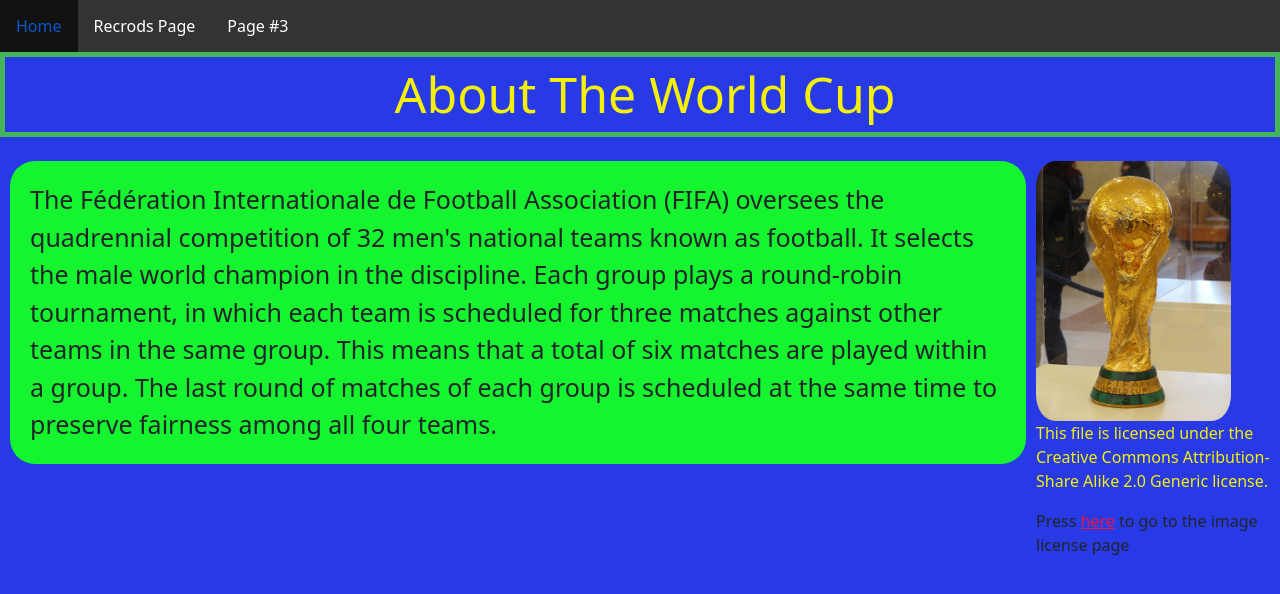
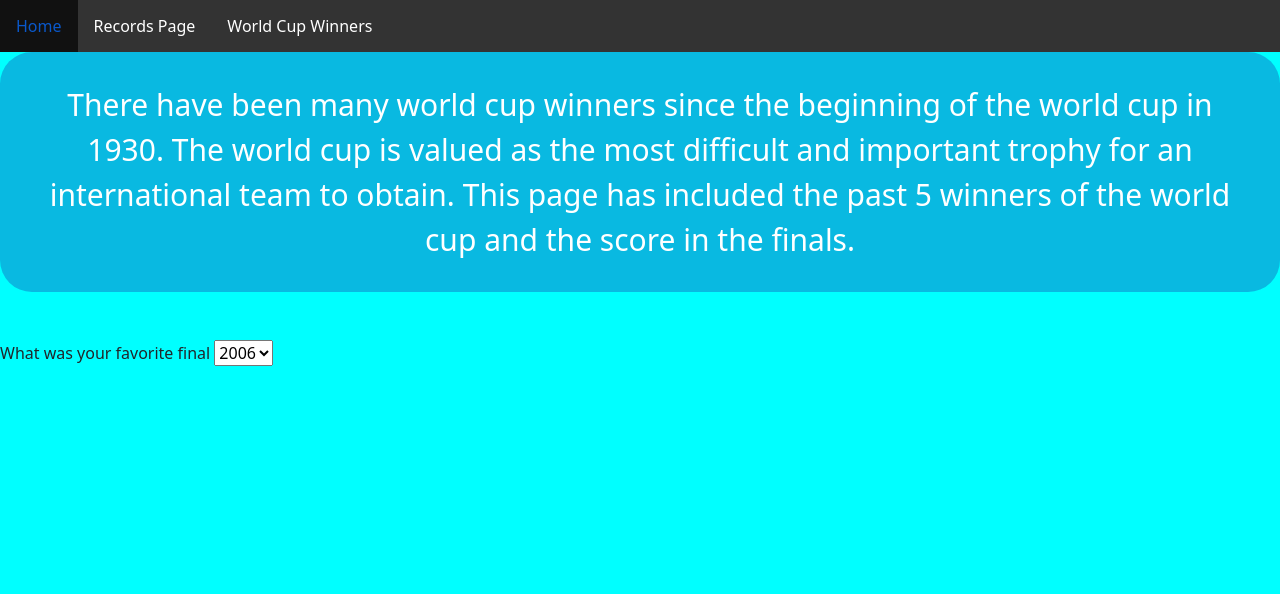
Before and after one commit to GaithS/FinalProject, a plain HTML site: page ThirdPageWC.html in a window 1280 px wide. Drawn offline with nearby package versions, Linux system fonts and the light colour scheme.

Commit message:
Today I worked on the third page of my website. I will also be trying out JS features.

```diff
--- a/FirstPage.css
+++ b/FirstPage.css
@@ -1,6 +1,6 @@
 
 
-  body {
+body {
     background-color: rgb(39, 58, 229);
   }
 
--- a/ThirdPageWC.html
+++ b/ThirdPageWC.html
@@ -4,53 +4,47 @@
     <link href="https://cdn.jsdelivr.net/npm/bootstrap@5.1.3/dist/css/bootstrap.min.css" rel="stylesheet" integrity="sha384-1BmE4kWBq78iYhFldvKuhfTAU6auU8tT94WrHftjDbrCEXSU1oBoqyl2QvZ6jIW3" crossorigin="anonymous">
     <!--bootstrap JS-->
     <script src="https://cdn.jsdelivr.net/npm/bootstrap@5.1.3/dist/js/bootstrap.bundle.min.js" integrity="sha384-ka7Sk0Gln4gmtz2MlQnikT1wXgYsOg+OMhuP+IlRH9sENBO0LRn5q+8nbTov4+1p" crossorigin="anonymous"></script>
-        <link rel="stylesheet" href="FirstPage.css">
-        <title> World Cup Project </title>
+    <link rel="stylesheet" href="Thirdpage.css">
+    <title> World Cup Winners </title>
 </head>
 
     <body>
 
         <ul>
-            <li><a href=" index.html">Home</a></li>
-            <li><a href="SecondPageWC.html"> Recrods Page</a></li>
-            <li><a href="don'tcare.html">Page #3</a></li>
-
+            <li><a href="index.html">Home</a></li>
+            <li><a href="SecondPageWC.html">Records Page</a></li>
+            <li><a href="ThirdPageWC.html">World Cup Winners</a></li>
           </ul>
 
-            <div style="color:rgb(244, 240, 9);
-                        font-size:50px;
-                        padding-left:10px;
-                        text-align: center;
-                        border:5px solid rgb(70, 180, 89);">
-                About The World Cup
+        <div style = "border-radius:32px;
+                            padding:30px;
+                            font-size:30px;
+                            background-color: rgb(9, 185, 225);
+                            color:white;
+                            text-align: center">
+                     There have been many world cup winners since the beginning of the world cup in 1930.
+                     The world cup is valued as the most difficult and important trophy for an international
+                     team to obtain. This page has included the past 5 winners of the world cup and the score
+                     in the finals.
           </div>
-
+          <br>
           <br>
 
-                <div style="padding-left:10px;
-                        padding-bottom:10px;">
-                <div style="width:20%;
-                            float:right;
-                            padding-left:10px">
-                        <img style="border-radius:10%"
-                        src="WorldCup.jpg" alt=" Ronaldo" width="80%"/>
-                        <p style="color:rgb(244, 240, 9);">This file is licensed under the Creative Commons Attribution-Share Alike 2.0 Generic license.</p>
-                        Press <a style="color:rgb(238, 20, 64);" href= "https://commons.wikimedia.org/wiki/File:FIFA_World_Cup_Trophy.jpg">
-                          here</a> to go to the image license page</p>
-                </div>
+          <label for="Winners">What was your favorite final</label>
+          <select name="goals" id="goals">
+            <option value="Italy win their fourth winning France on penalties 5-3">2006</option>
+            <option value="Spain win their first against the Netherlands 1-0">2010</option>
+            <option value="Germany beat Argentina 1-0">2014</option>
+            <option value="France win their second against Croatia 4-2">2018</option>
+            <option value="Argentina beat France on penalties 4-2">2022</option>
+          </select>
+          <br>
 
-                <div style="width:80%;
-                            border-radius:25px;
-                            padding:20px;
-                            font-size:25px;
-                            background-color: rgb(21, 245, 47);">
-                   The Fédération Internationale de Football Association (FIFA) oversees the quadrennial
-                   competition of 32 men's national teams known as football. It selects the
-                   male world champion in the discipline. Each group plays a round-robin tournament, in
-                   which each team is scheduled for three matches against other teams in the same group.
-                   This means that a total of six matches are played within a group. The last round of matches
-                    of each group is scheduled at the same time to preserve fairness among all four teams.
-                </div>
-            </div>
+
+
+
+<script>
+</script>
+
         </body>
 </html>
--- /dev/null
+++ b/Thirdpage.css
@@ -0,0 +1,52 @@
+body {
+    background-color:aqua
+}
+
+ul {
+    list-style-type: none;
+    margin: 0;
+    padding: 0;
+  }
+  li {
+    display: inline;
+  }
+  li {
+    float: left;
+  }
+
+  .active {
+    background-color: #04AA6D;
+  }
+  ul {
+    position: fixed;
+    top: 0;
+    width: 100%;
+  }
+  ul {
+    list-style-type: none;
+    margin: 0;
+    padding: 0;
+    overflow: hidden;
+    background-color: #333;
+  }
+
+  li {
+    float: left;
+  }
+
+  li a {
+    display: block;
+    color: white;
+    text-align: center;
+    padding: 14px 16px;
+    text-decoration: none;
+  }
+  ul {
+    position: -webkit-sticky; /* Safari */
+    position: sticky;
+    top: 0;
+  }
+  /* Change the link color to #111 (black) on hover */
+  li a:hover {
+    background-color: #111;
+  }
```
Also changed, not shown: SecondPageWC.html (+13 -7 lines), index.html (+18 -27 lines). Lines whose indentation alone changed are shown as unchanged.
